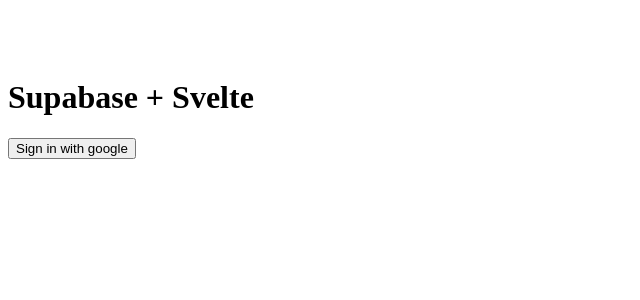
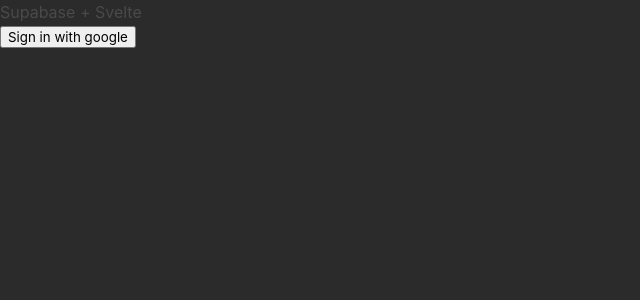
Before and after one commit to TigerHacks-Competition-Team/HoyaHacks, a SvelteKit app: page / in a window 1280 px wide. Shown: the top 300 px of the page, without its empty margins (0-640 px from the left). Built offline with nearby package versions, Linux system fonts and the light colour scheme.

Commit message:
Set up bulma scaffolding + remove useless classes

```diff
--- a/src/routes/+page.svelte
+++ b/src/routes/+page.svelte
@@ -5,6 +5,7 @@
 	import Login from "./login.svelte";
 	import Notes from "./notes.svelte";
 	import { goto } from "$app/navigation";
+	import "../style/landing.scss";
 
 	let session: AuthSession | null;
 	let loaded: boolean = false;
@@ -22,7 +23,7 @@
 	});
 </script>
 
-<div class="container" style="padding: 50px 0 100px 0">
+<div>
 	{#if session}
 		<button on:click={() => goto("/account")}>Account</button>
 		<button on:click={() => goto("/upload")}>Upload</button>
--- a/src/routes/account/+page.svelte
+++ b/src/routes/account/+page.svelte
@@ -18,7 +18,7 @@
 	});
 </script>
 
-<div class="container" style="padding: 50px 0 100px 0">
+<div style="padding: 50px 0 100px 0">
 	{#if session}
 		<button on:click={() => goto("/")}>Back</button>
 		<Account {session} />
--- a/src/routes/login.svelte
+++ b/src/routes/login.svelte
@@ -8,10 +8,8 @@
     }
 </script>
 
-<div class="row flex-center flex">
-	<div class="col-6 form-widget" aria-live="polite">
-		<h1 class="header">Supabase + Svelte</h1>
+<div>
+    <h1>Supabase + Svelte</h1>
 
     <button on:click={signInWithGoogle}>Sign in with google</button>
 </div>
-</div>
--- a/src/routes/upload/+page.svelte
+++ b/src/routes/upload/+page.svelte
@@ -17,7 +17,7 @@
 	});
 </script>
 
-<div class="container" style="padding: 50px 0 100px 0">
+<div style="padding: 50px 0 100px 0">
 	{#if session}
 		<button on:click={() => goto("/")}>Back</button>
 		<input type="file" />
--- /dev/null
+++ b/src/style/global.scss
@@ -0,0 +1,10 @@
+@import "vars.scss";
+
+// global app styles
+body {
+    width: 100vw;
+    height: 100vh;
+    margin: 0;
+
+    background-color: $bg1
+}
--- /dev/null
+++ b/src/style/landing.scss
@@ -0,0 +1,4 @@
+@import "vars.scss";
+@import "global.scss";
+
+@import "bulma/bulma.sass";
--- /dev/null
+++ b/src/style/vars.scss
@@ -0,0 +1,5 @@
+// custom variables
+$bg1: #2B2B2B;
+
+// override variables
+$primary: #71DBF2;
```
Lines whose indentation alone changed are shown as unchanged.
